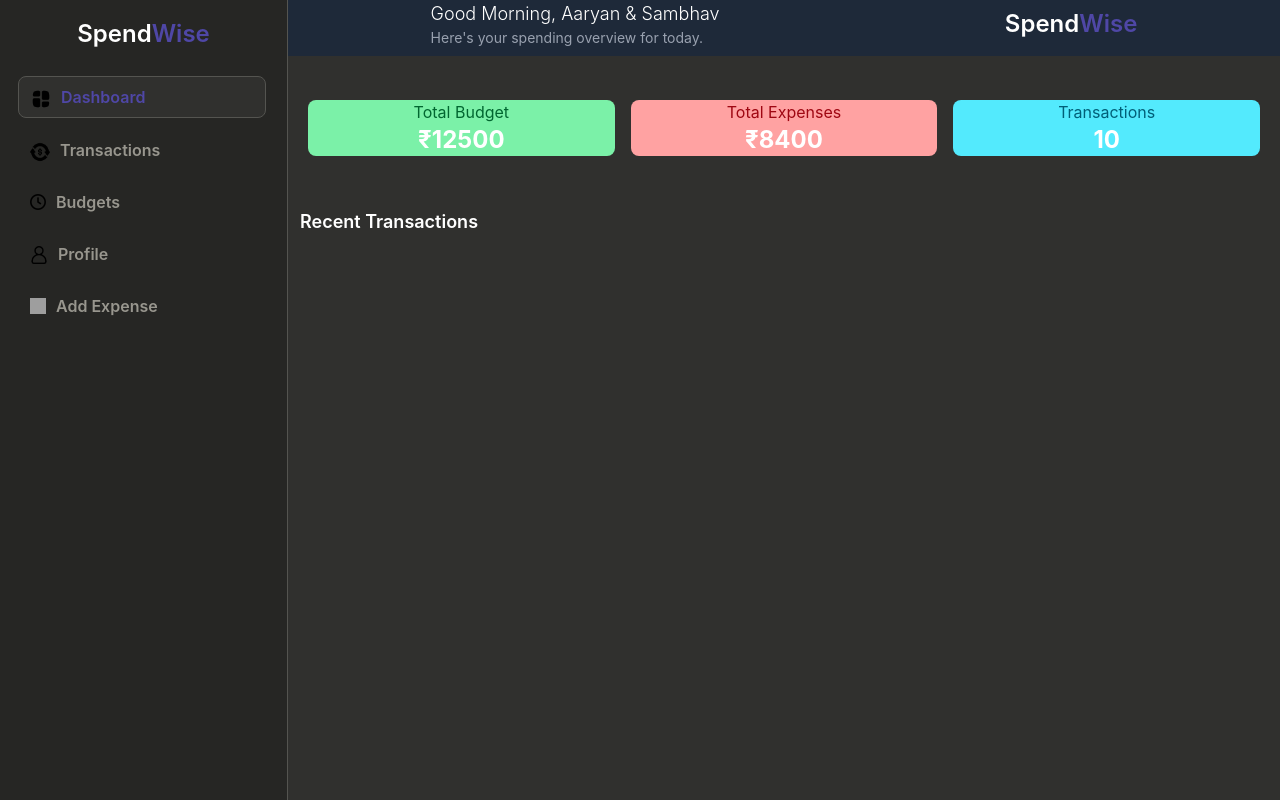
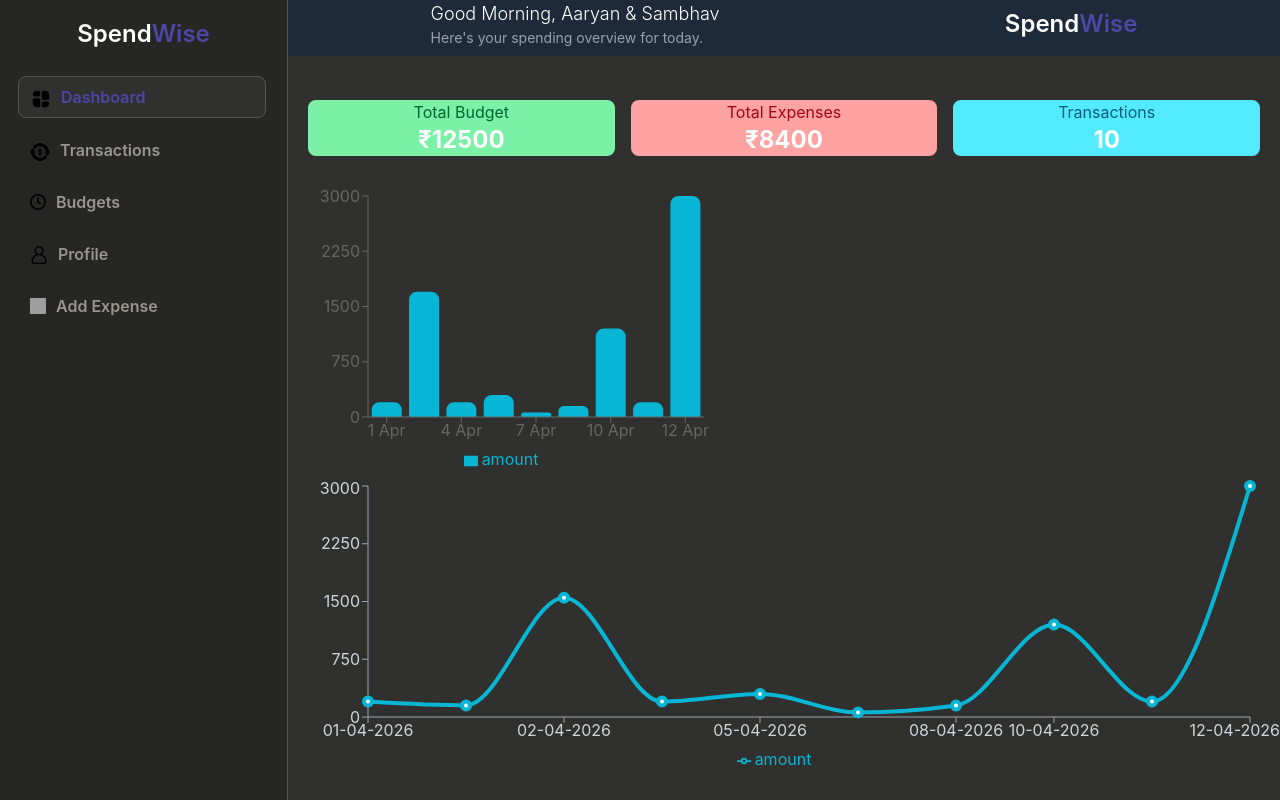
Before and after one commit to AaryanSingh31/Expense-tracker, a React (Vite) app: page / in a window 1280 px wide. Built offline with nearby package versions, Linux system fonts and the light colour scheme; grey boxes are pictures that could not be loaded.

Commit message:
Added bar and line charts

```diff
--- a/package.json
+++ b/package.json
@@ -14,6 +14,7 @@
     "react": "^19.2.4",
     "react-dom": "^19.2.4",
     "react-router-dom": "^7.14.0",
+    "recharts": "^3.8.1",
     "tailwindcss": "^4.2.2"
   },
   "devDependencies": {
--- /dev/null
+++ b/src/components/Charts/ExpenseBarChart.jsx
@@ -0,0 +1,30 @@
+import React from 'react'
+import {
+    Bar, BarChart, XAxis, YAxis, CartesianGrid, Tooltip, Legend, ResponsiveContainer
+} from 'recharts';
+import groupExpensesByDate from '../../utils/groupExpenseByDate';
+import formatDate from '../../utils/formatDate';
+import { useExpense } from '../../context/ExpenseContext';
+
+function ExpenseBarChart() {
+    const {expenses} = useExpense();
+
+    const chartData = groupExpensesByDate(expenses);
+
+  return (
+    <div>
+        <ResponsiveContainer width="45%" height={300}>
+            <BarChart data={chartData} margin={{ top: 20, right: 30, left: 20, bottom: 5 }}>
+                <XAxis dataKey="date"  />
+                <YAxis/>
+                <Tooltip cursor={{ fill: "transparent" }} contentStyle={{backgroundColor: "#1F2937",border: "none",borderRadius: "10px",color: "#fff" }}/>
+                <Legend wrapperStyle={{ color: "#E5E7EB" }} />
+                <Bar dataKey="amount" fill="#06B6D4"
+            radius={[8, 8, 0, 0]}/>
+            </BarChart>
+        </ResponsiveContainer>
+    </div>
+  )
+}
+
+export default ExpenseBarChart
--- /dev/null
+++ b/src/components/Charts/ExpenseLineChart.jsx
@@ -0,0 +1,33 @@
+import React from 'react'
+import {
+    Line, LineChart, XAxis, YAxis, CartesianGrid, Tooltip, Legend, ResponsiveContainer
+} from 'recharts';
+import { useExpense } from "../../context/ExpenseContext";
+
+function ExpenseLineChart() {
+  const { expenses } = useExpense();  // Context se expenses array nikaal rahe hain
+
+  const chartData = expenses.map((item) => ({
+    date : item.date, // Date ko x-axis ke liye use karenge
+    amount: item.amount // Amount ko y-axis ke liye use karenge
+
+  }));
+  console.log(chartData)
+
+  return (
+    <div>
+      <ResponsiveContainer width="100%" height={300}> {/* Makes chart responsive to screen size */}
+         <LineChart data={chartData} margin={{ top: 10, right: 30, left: 20, bottom: 5 }}>  {/* Main chart container with data + spacing */}
+           <XAxis dataKey="date" stroke="#9CA3AF" tick={{ fill: "#D1D5DB" }} /> {/* Shows dates on horizontal axis */}
+           <YAxis stroke="#9CA3AF" tick={{ fill: "#D1D5DB" }} /> {/* Shows amount scale on vertical axis */}
+           <Tooltip contentStyle={{backgroundColor: "#1F2937",border: "none",borderRadius: "10px",color: "#fff"}}/> {/* Shows popup info on hover */}
+           <Legend wrapperStyle={{ color: "#E5E7EB" }} />
+           <Line type="monotone" dataKey="amount" stroke="#06B6D4" strokeWidth={4} dot={{ r: 4 }} activeDot={{ r: 7 }}/>  {/* Draws smooth line using amount data */}
+         </LineChart>
+       </ResponsiveContainer>
+    </div>
+
+  );
+}
+
+export default ExpenseLineChart;
--- a/src/components/Dashboard/Dashboard.jsx
+++ b/src/components/Dashboard/Dashboard.jsx
@@ -2,11 +2,13 @@ import React from 'react'
 import {useState} from 'react'
 import SummaryCards from './SummaryCards'
 import RecentTransactions from '../Transactions/RecentTransactions'
+import ExpenseLineChart from '../Charts/ExpenseLineChart'
+import ExpenseBarChart from '../Charts/ExpenseBarChart'
 
 function Dashboard({totalSpent, budgetLeft, transactions}) {
 
   return (
-    <div className='w-full h-full bg-[#30302e]'>
+    <div className='w-full bg-[#30302e] h-screen overflow-y-auto pb-6'>
       <div className="mb-6 pb-2 bg-gray-800 flex justify-around">
         <div className="wrapper">
           <h3 className="text-white text-lg font-light ">Good Morning, Aaryan & Sambhav</h3>
@@ -18,6 +20,8 @@ function Dashboard({totalSpent, budgetLeft, transactions}) {
         </div>
       </div>
       <SummaryCards totalBudget="12500" totalExpenses="8400" transactions="10" />
+      <ExpenseBarChart />
+      <ExpenseLineChart />
       <RecentTransactions />
     </div>
   )
--- a/src/context/ExpenseContext.jsx
+++ b/src/context/ExpenseContext.jsx
@@ -1,12 +1,13 @@
 import { createContext, useContext, useState } from "react";
 import { useEffect } from "react";
+import dummyExpenses from "../dummy/dummyExp";
 
 const ExpenseContext = createContext();
 
 export const ExpenseProvider = ({ children }) => {
   const [expenses, setExpenses] = useState(() => {
   const saved = localStorage.getItem("expenses");
-  return saved ? JSON.parse(saved) : [];
+  return saved ? JSON.parse(saved) : dummyExpenses;
 });
 
 useEffect(() => {
--- a/src/dummy/dummyExp.js
+++ b/src/dummy/dummyExp.js
@@ -4,14 +4,14 @@ const dummyExpenses = [
         title: 'Uber Ride',
         amount: 200,
         category: 'Transport',
-        date: '2024-06-01'
+        date: '01-04-2026'
     },
     {
         id: 2,
         title: 'Pizza',
         amount: 150,
         category: 'Food',
-        date: '2024-06-02'
+        date: '02-04-2026'
 
     },
     {
@@ -19,21 +19,57 @@ const dummyExpenses = [
         title: 'Shopping',
         amount: 1550,
         category: 'Shopping',
-        date: '2024-06-02'
+        date: '02-04-2026'
     },
     {
         id: 4,
         title: 'Groceries',
         amount: 200,
         category: 'Food',
-        date: '2024-06-04'
+        date: '04-04-2026'
     },
     {
         id: 5,
         title: 'Movie Tickets',
         amount: 300,
         category: 'Entertainment',
-        date: '2024-06-05'
+        date: '05-04-2026'
+    },
+    {
+        id: 6,
+        title: 'Metro Ride',
+        amount: 60,
+        category: 'Transport',
+        date: '07-04-2026'
+    },
+    {
+        id: 7,
+        title: 'Burger',
+        amount: 150,
+        category: 'Food',
+        date: '08-04-2026'
+
+    },
+    {
+        id: 8,
+        title: 'Shopping',
+        amount: 1200,
+        category: 'Shopping',
+        date: '10-04-2026'
+    },
+    {
+        id: 9,
+        title: 'Bread and Milk',
+        amount: 200,
+        category: 'Food',
+        date: '11-04-2026'
+    },
+    {
+        id: 10,
+        title: 'Water Park',
+        amount: 3000,
+        category: 'Entertainment',
+        date: '12-04-2026'
     }
 ]
 
--- /dev/null
+++ b/src/utils/formatDate.js
@@ -0,0 +1,17 @@
+
+const formatDate = (dateString) => {
+
+  // Split date string into day, month, year parts
+  const [day, month, year] = dateString.split("-");
+  //Create an obj for months
+  const monthNames = [
+    "Jan", "Feb", "Mar", "Apr", "May", "Jun",
+    "Jul", "Aug", "Sep", "Oct", "Nov", "Dec"
+  ];
+   const monthIdx = parseInt(month, 10)-1; // month index starts from 0 in monthNames array
+   const monthName = monthNames[monthIdx]; // Get month name from monthNames array using month index
+
+  return `${parseInt(day, 10)} ${monthName}`;
+};
+
+export default formatDate;
--- /dev/null
+++ b/src/utils/groupExpenseByDate.js
@@ -0,0 +1,22 @@
+//THIS FILE IS FOR ADDING THE AMOUTS IN CHARTS IF THE SPENDING DAY IS SAME.
+import formatDate from "./formatDate";
+const groupExpensesByDate = (expenses) => {
+    const groupedExpenses = {};
+
+    expenses.forEach((item) => {
+        if(groupedExpenses[item.date]){
+            groupedExpenses[item.date] += Number(item.amount); // Agar date pe pehle se amount hai toh usme current amount add kar do
+        }else {
+            groupedExpenses[item.date] = Number(item.amount); // Nahi toh naya entry banao us date ke liye
+            }
+    });
+    // Ab groupedExpenses ek object hai jisme keys date hain aur values total amount hain. Hume isko array of objects me convert karna hai jisme har object me date aur amount ho.
+    return Object.entries(groupedExpenses).map(([date, amount]) => (
+        {
+            date: formatDate(date),
+            amount: groupedExpenses[date]
+        }
+    )); // Object ko array of objects me convert kar rahe hain jisme date aur total amount hoga
+}
+
+export default groupExpensesByDate;
```
Also changed, not shown: 1 other file (tests, documents, lock files or other folders).
